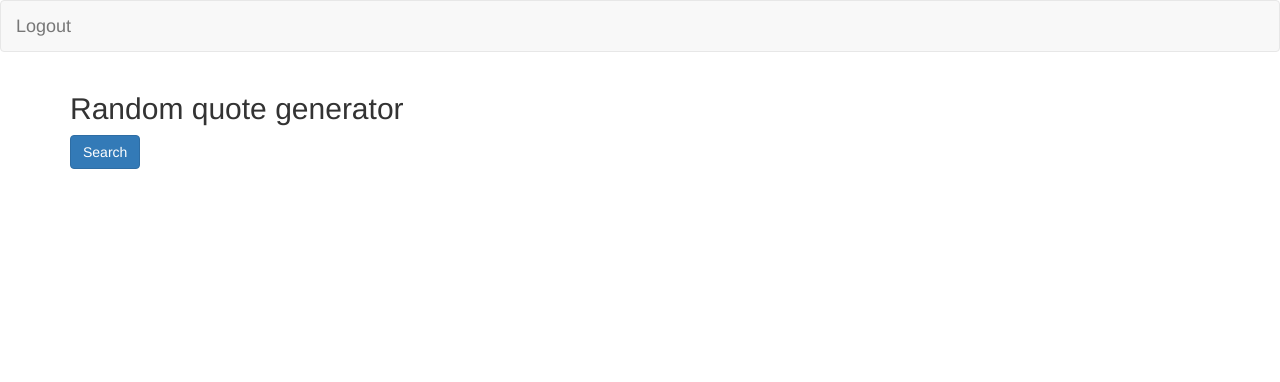
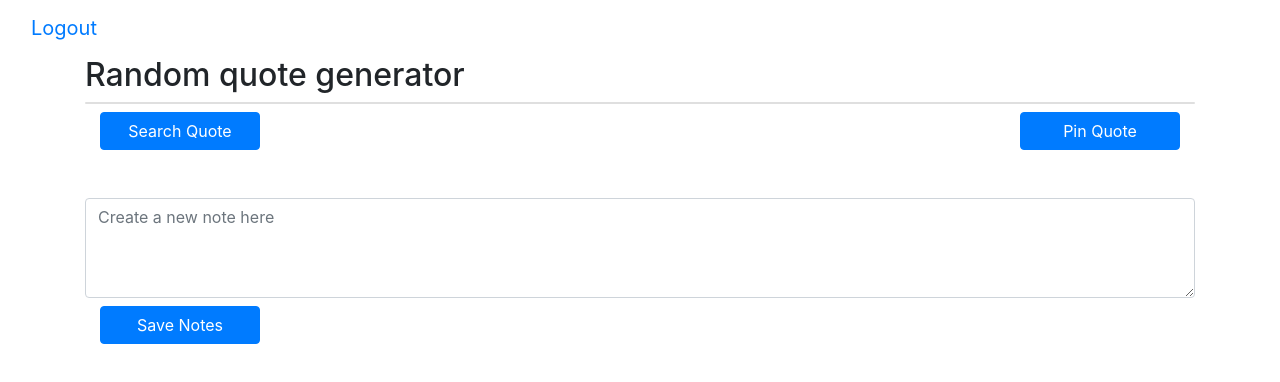
Before and after one commit to IsraelGuillermo/inspiration_notes, a website: page public/members.html in a window 1280 px wide. Drawn offline with nearby package versions, Linux system fonts and the light colour scheme; no server answers.

Commit message:
updating database table to create table for notes. Also integrated new bootstrap version and updated some styling.

```diff
--- a/public/js/quoteGenerator.js
+++ b/public/js/quoteGenerator.js
@@ -15,6 +15,7 @@ searchBtn.addEventListener('click', () => {
       pTag.classList.add('"blockquote-footer"');
       h1.append(randomizedQuote.text);
       pTag.append(randomizedQuote.author);
+      randomQuote.classList.add('p-2');
       randomQuote.append(h1, pTag);
     });
   randomQuote.innerHTML = '';
--- a/public/members.html
+++ b/public/members.html
@@ -4,11 +4,14 @@
     <title>Passport Authentication</title>
     <meta charset="UTF-8" />
     <meta name="viewport" content="width=device-width, initial-scale=1" />
+
+    <link href="stylesheets/style.css" rel="stylesheet" />
     <link
       rel="stylesheet"
-      href="https://maxcdn.bootstrapcdn.com/bootswatch/3.3.7/lumen/bootstrap.min.css"
+      href="https://cdn.jsdelivr.net/npm/bootstrap@4.6.0/dist/css/bootstrap.min.css"
+      integrity="sha384-B0vP5xmATw1+K9KRQjQERJvTumQW0nPEzvF6L/Z6nronJ3oUOFUFpCjEUQouq2+l"
+      crossorigin="anonymous"
     />
-    <link href="stylesheets/style.css" rel="stylesheet" />
   </head>
 
   <body>
@@ -21,13 +24,38 @@
         </div>
       </div>
     </nav>
-    <div class="container">
+    <div class="container ">
       <h2>Random quote generator</h2>
+      <div id="random-quote" class="card"></div>
+      <div class="container">
+        <div class="row">
+          <div class="col-6">
+            <button id="quote-finder" class="btn btn-primary mt-2">
+              Search Quote
+            </button>
+          </div>
+          <div class="col-6 d-flex justify-content-end">
+            <button id="pin-quote" class="btn btn-primary mt-2 ">
+              Pin Quote
+            </button>
+          </div>
+        </div>
+      </div>
+    </div>
 
-      <div id="random-quote" class="card"></div>
-      <button id="quote-finder" class="btn btn-primary">Search</button>
+    <div class="container ">
+      <div class="form-floating ">
+        <textarea
+          class="form-control"
+          placeholder="Create a new note here"
+          id="floatingTextarea2"
+          style="height: 100px"
+        ></textarea>
+        <div class="container">
+          <button class="btn btn-primary mt-2">Save Notes</button>
+        </div>
+      </div>
     </div>
-    <div class="container"></div>
 
     <script src="https://cdnjs.cloudflare.com/ajax/libs/jquery/3.2.1/jquery.min.js"></script>
     <script type="text/javascript" src="js/members.js"></script>
--- a/public/stylesheets/style.css
+++ b/public/stylesheets/style.css
@@ -2,3 +2,11 @@ form.signup,
 form.login {
   margin-top: 50px;
 }
+
+.btn-primary {
+  min-width: 10rem;
+}
+
+.container {
+  margin-bottom: 3em;
+}
--- a/routes/api-routes.js
+++ b/routes/api-routes.js
@@ -51,4 +51,8 @@ module.exports = function (app) {
       });
     }
   });
+
+
+
+
 };
```
Also changed, not shown: models/notes.js (added, +21 -0 lines).
